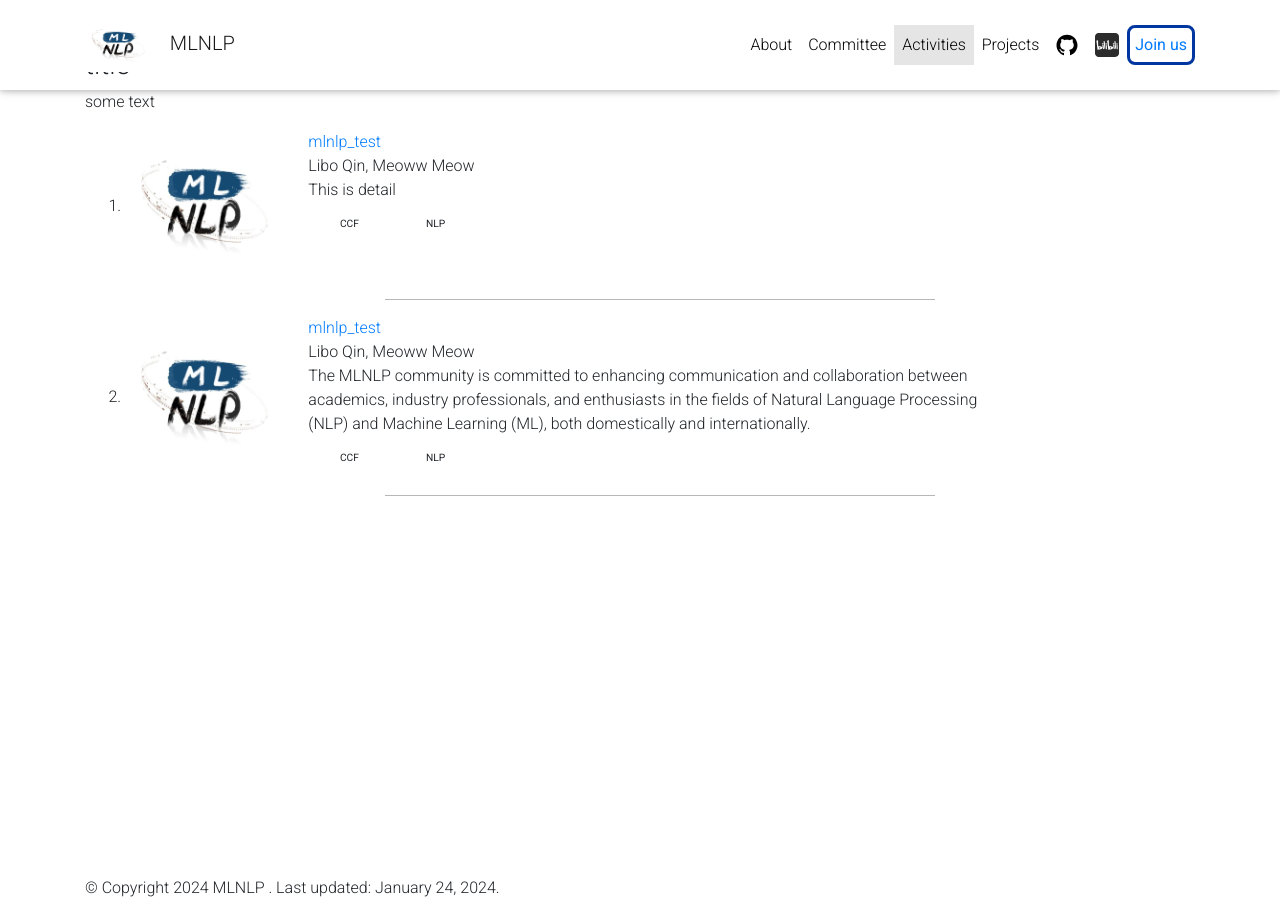
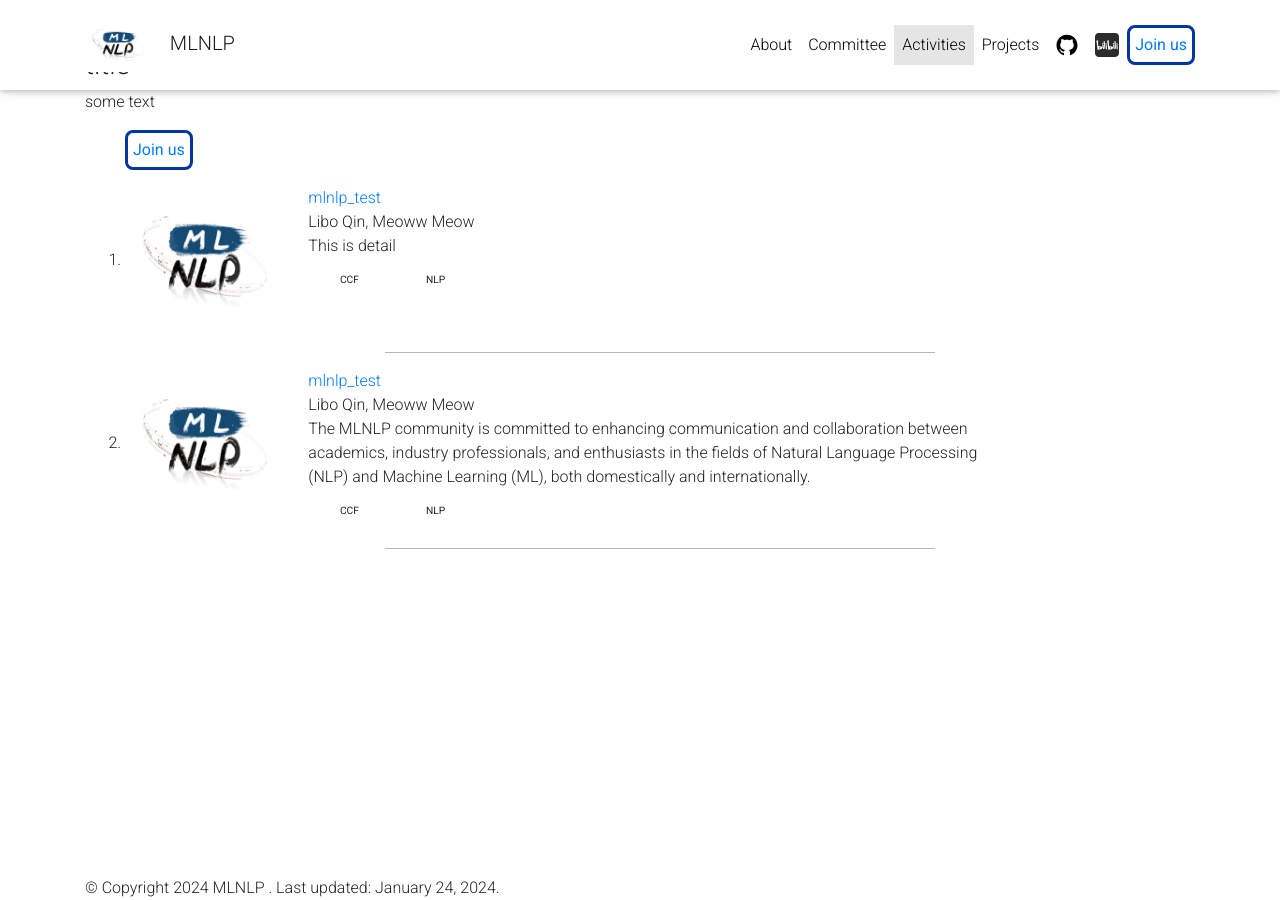
Before and after one commit to WPENGxs/wpengxs.github.io, a Jekyll site: the page built from _pages/activities.md, in a window 1280 px wide. Built offline with Jekyll 4.4.1, drawn with Linux system fonts in a browser that asks for light colours; comment, search, counter and statistics services are not loaded; a style sheet for code colours, icons or effects is not loaded.

Commit message:
Update activities.html

```diff
--- a/_layouts/activities.html
+++ b/_layouts/activities.html
@@ -7,6 +7,18 @@ layout: default
   <!-- activities.md content -->
   <div class="clearfix">
     {{ content }}
+  </div>
+
+  <div>
+    <ul class="ml-auto">
+      <li style="display: grid; justify-content: left;">
+        <div style="border: solid #00369f; padding: 5px; border-radius: 0.5rem; align-items: center;">
+          <a href="https://github.com/MLNLP-World" style="font-weight: 400;">
+            Join us
+          </a>
+        </div>
+      </li>
+    </ul>
   </div>
 
   <!-- {% for activity in site.activities %}
@@ -21,7 +33,7 @@ layout: default
       {% assign tags_string = activity.tags | join: ' ' %}
       <li class="{{tags_string}}">
         <div class="row">
-          <div class="col-sm-2 card-img">
+          <div class="col-sm-2 card-img" style="height: 150px;">
             <img src="/assets/ac_img/{{activity.img}}" style="width: 100%; height: 100%; object-fit: contain;border-radius: .25rem;">
           </div>
           <div class="col-sm-8">
```
